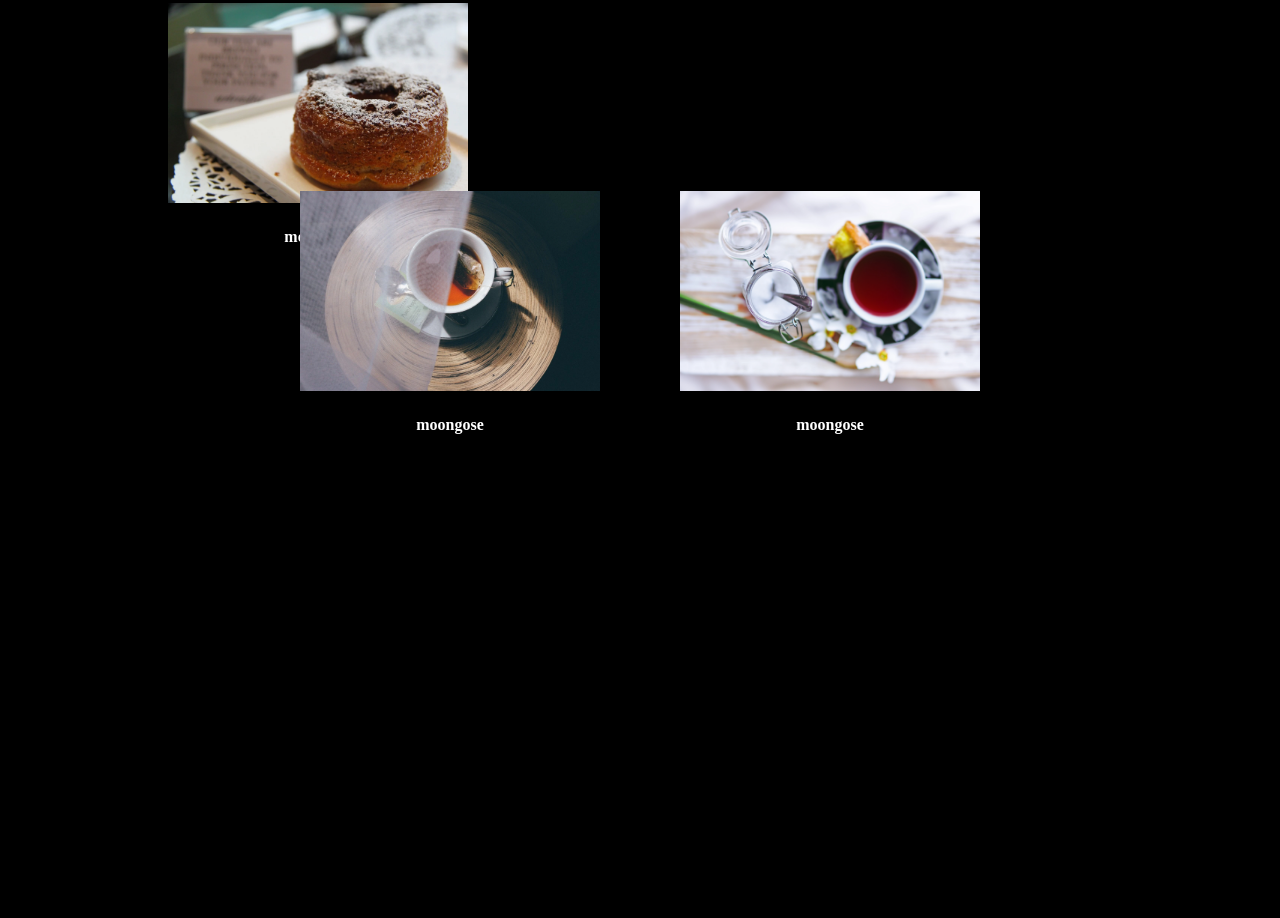
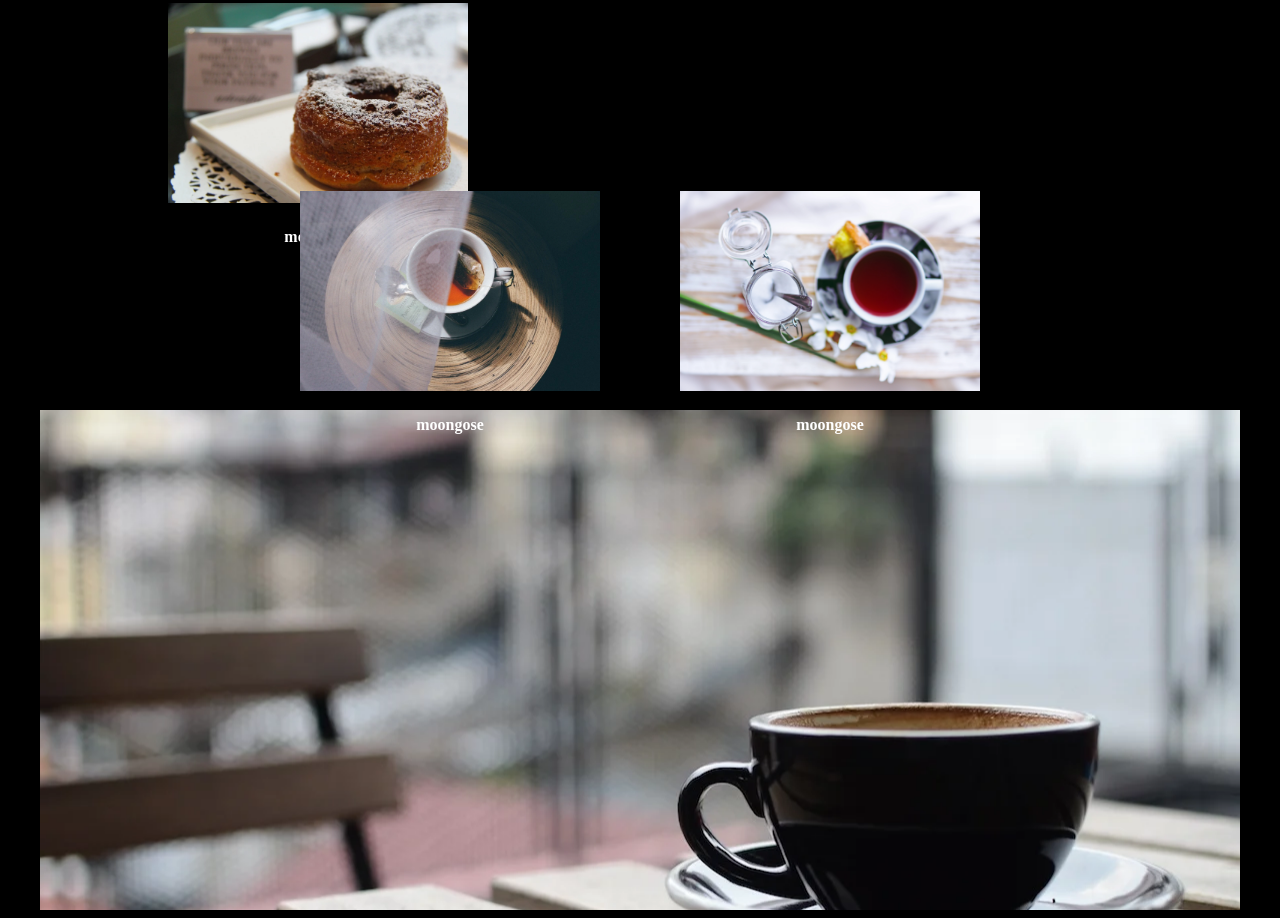
Before and after one commit to Nanakumi23/cozy-tea-landing-page, a plain HTML site: page index.html in a window 1280 px wide. Shown: the part 1079-1997 px from the top of the page. Before the commit the page ends 1534 px from the top, so only its background shows below. Drawn offline with Linux system fonts and the light colour scheme.

Commit message:
third section

```diff
--- a/index.html
+++ b/index.html
@@ -23,12 +23,12 @@
         </h4>
       </article>
     </section>
+
     <section class="second-section">
       <article class="second-section-title">
         <h1>Tea of the Month</h1>
         <h3>What's Steeping at The Tea Cozy?</h3>
       </article>
-
       <article class="images-container">
         <figure>
           <img class="image" src="./img/img-berryblitz.webp" alt="" />
@@ -54,5 +54,7 @@
         </article>
       </article>
     </section>
+
+    <section class="third-section"></section>
   </body>
 </html>
--- a/styles.css
+++ b/styles.css
@@ -112,3 +112,16 @@ h1, h3{
 h4{
     text-align: center;
 }
+
+/* thirx section styling */
+
+.third-section{
+    height: 500px;
+    /* border: solid red 1px; */
+    width: 95%;
+    margin: 0 auto;
+    background: url(./img/img-locations-background.webp);
+    background-repeat: no-repeat;
+    background-position: center;
+    background-size: 100% auto;
+}
```
